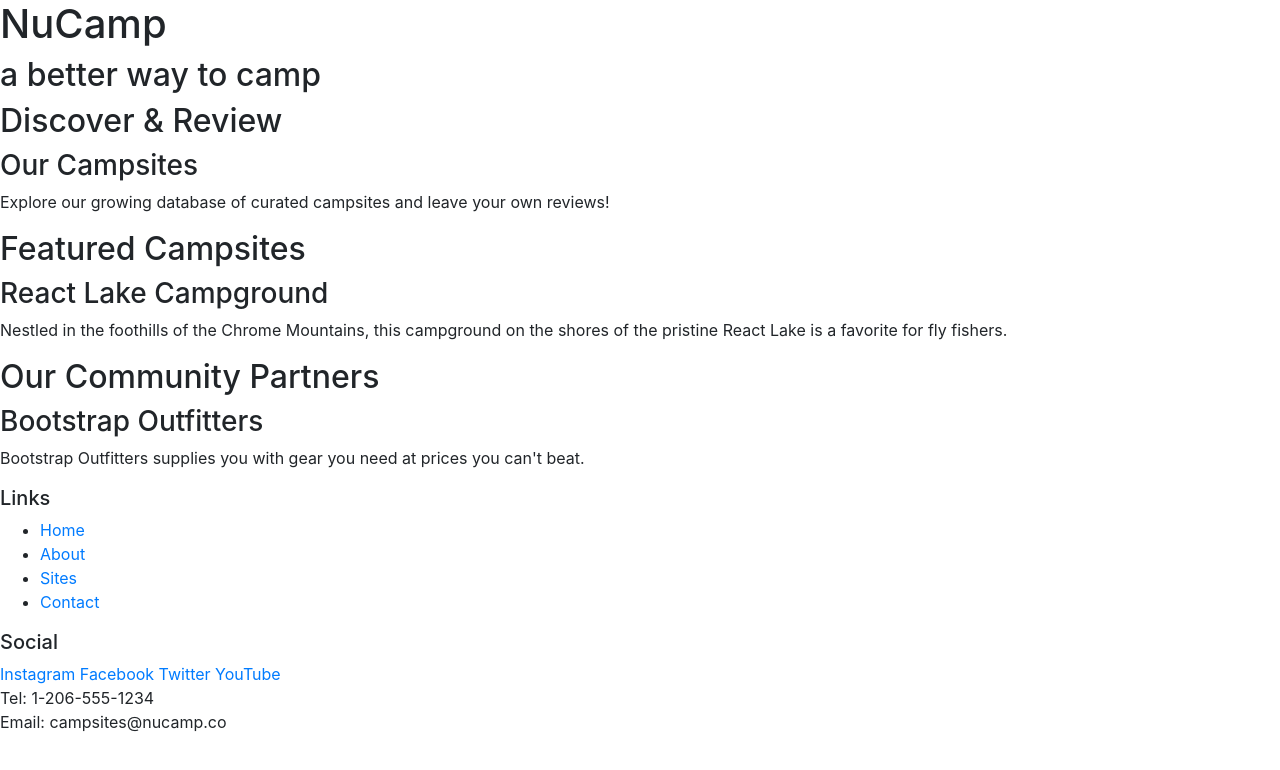
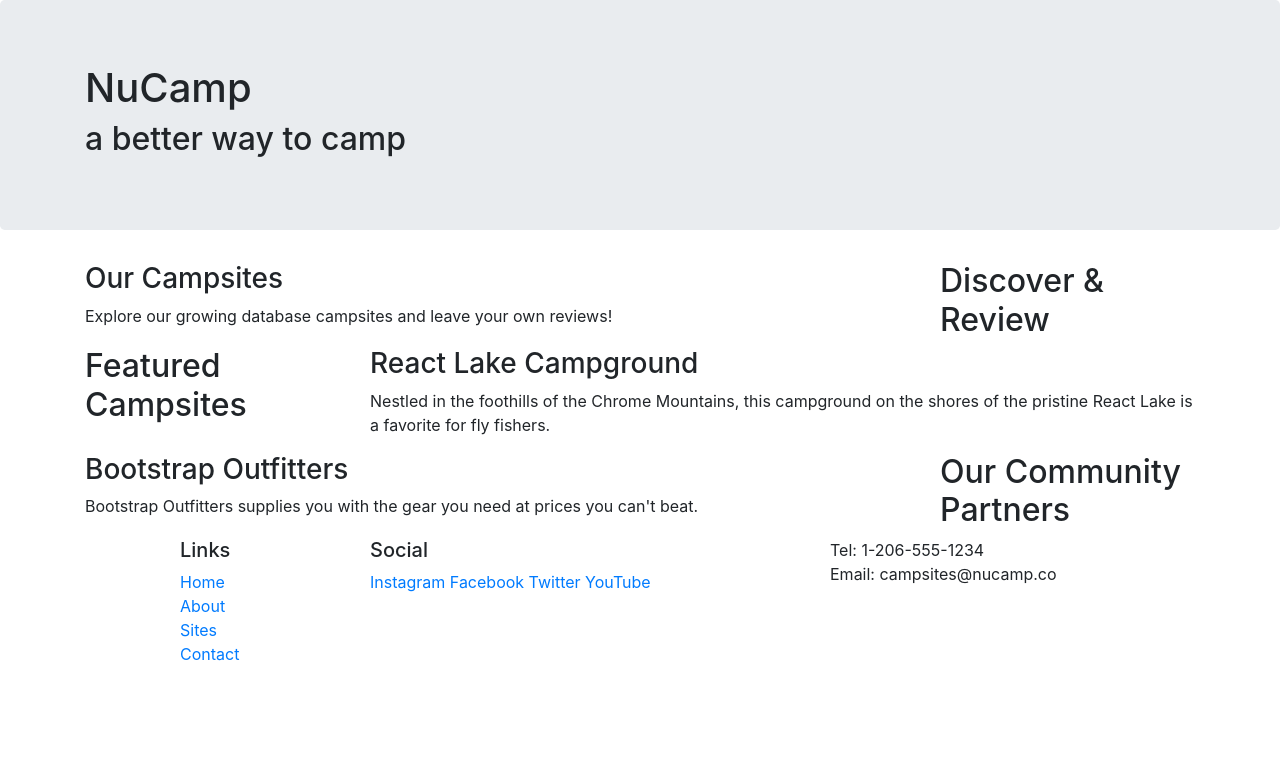
Before and after one commit to mkinful/camp, a website: page index.html in a window 1280 px wide. Drawn offline with nearby package versions, Linux system fonts and the light colour scheme.

Commit message:
boostrap grid

```diff
--- a/index.html
+++ b/index.html
@@ -11,61 +11,81 @@
   </head>
 
   <body>
-    <header>
-      <div>
+    <header class="jumbotron">
+      <div class="container">
+        <div class="row">
+          <div class="col">
             <h1>NuCamp</h1>
             <h2>a better way to camp</h2>
           </div>
+        </div>
+      </div>
     </header>
 
-    <div>
+    <div class="container">
+      <div class="row">
+        <div class="col-sm-4 order-sm-last col-md-3">
           <h2>Discover & Review</h2>
+        </div>
+        <div class="col">
           <h3>Our Campsites</h3>
           <p>
-        Explore our growing database of curated campsites and leave your own
-        reviews!
+            Explore our growing database campsites and leave your own reviews!
           </p>
         </div>
+      </div>
 
-    <div>
+      <div class="row">
+        <div class="col-sm-4 col-md-3">
           <h2>Featured Campsites</h2>
+        </div>
+        <div class="col">
           <h3>React Lake Campground</h3>
           <p>
-        Nestled in the foothills of the Chrome Mountains, this campground on the
-        shores of the pristine React Lake is a favorite for fly fishers.
+            Nestled in the foothills of the Chrome Mountains, this campground on
+            the shores of the pristine React Lake is a favorite for fly fishers.
           </p>
         </div>
+      </div>
 
-    <div>
+      <div class="row">
+        <div class="col-sm-4 order-sm-last col-md-3">
           <h2>Our Community Partners</h2>
+        </div>
+        <div class="col">
           <h3>Bootstrap Outfitters</h3>
           <p>
-        Bootstrap Outfitters supplies you with gear you need at prices you can't
-        beat.
+            Bootstrap Outfitters supplies you with the gear you need at prices
+            you can't beat.
           </p>
+        </div>
+      </div>
     </div>
 
     <footer>
-      <div>
+      <div class="container">
+        <div class="row">
+          <div class="col-4 col-sm-2 offset-1">
             <h5>Links</h5>
-        <ul>
+            <ul class="list-unstyled">
               <li><a href="#">Home</a></li>
               <li><a href="#">About</a></li>
               <li><a href="#">Sites</a></li>
               <li><a href="#">Contact</a></li>
             </ul>
           </div>
-
-      <div>
+          <div class="col-6 col-sm-5">
             <h5>Social</h5>
             <a href="http://instagram.com/">Instagram</a>
             <a href="http://facebook.com/">Facebook</a>
             <a href="http://twitter.com/">Twitter</a>
             <a href="http://youtube.com/">YouTube</a>
           </div>
-      <div>
+          <div class="col=sm-4">
             Tel: 1-206-555-1234 <br />
             Email: campsites@nucamp.co
+          </div>
+        </div>
       </div>
     </footer>
 
```
Lines whose indentation alone changed are shown as unchanged.
